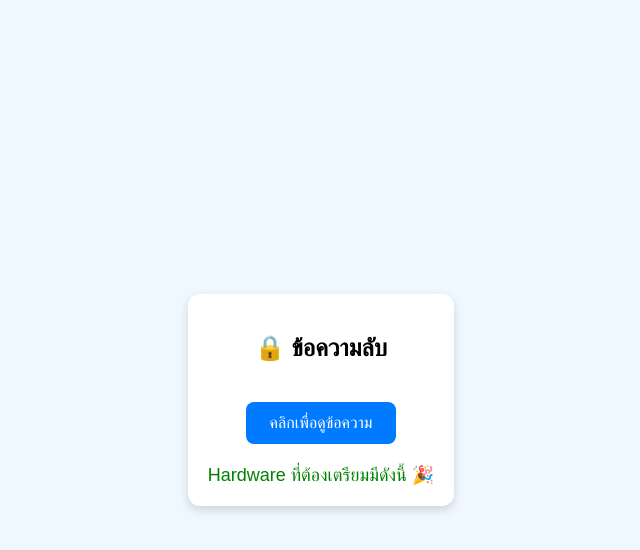
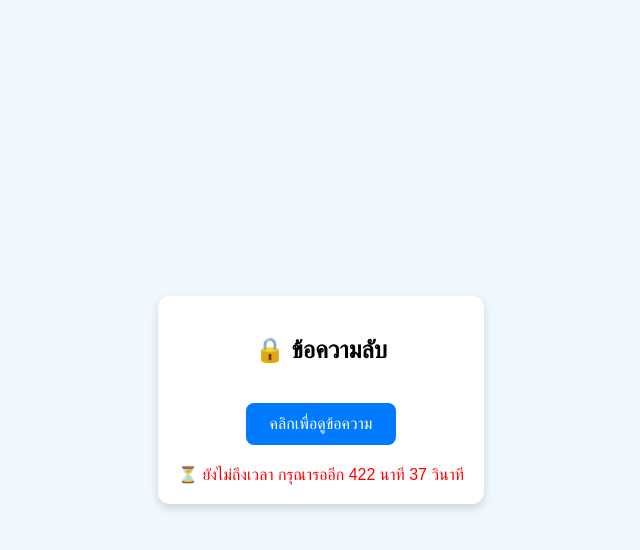
Before and after one commit to 592200/SecretText1, a plain HTML site: page index.html in a window 1280 px wide. Both pictures are taken after a click on the button "คลิกเพื่อดูข้อความ". Shown: the whole page, without its empty margins (319-959 px from the left). Drawn offline with Linux system fonts and the light colour scheme.

Commit message:
Update index.html

```diff
--- a/index.html
+++ b/index.html
@@ -72,7 +72,7 @@
       const now = new Date();
 
       // 🕘 เปลี่ยนวันที่และเวลาเริ่มเข้าถึงได้ที่นี่ (ปี, เดือน-1, วัน, ชั่วโมง, นาที)
-      const availableFrom = new Date(2025, 6, 1, 11, 17); // 2 ก.ค. 2025 09:00
+      const availableFrom = new Date(2025, 6, 2, 8, 52); // 2 ก.ค. 2025 09:00
 
       if (now >= availableFrom) {
         document.getElementById("message").style.display = "block";
```
